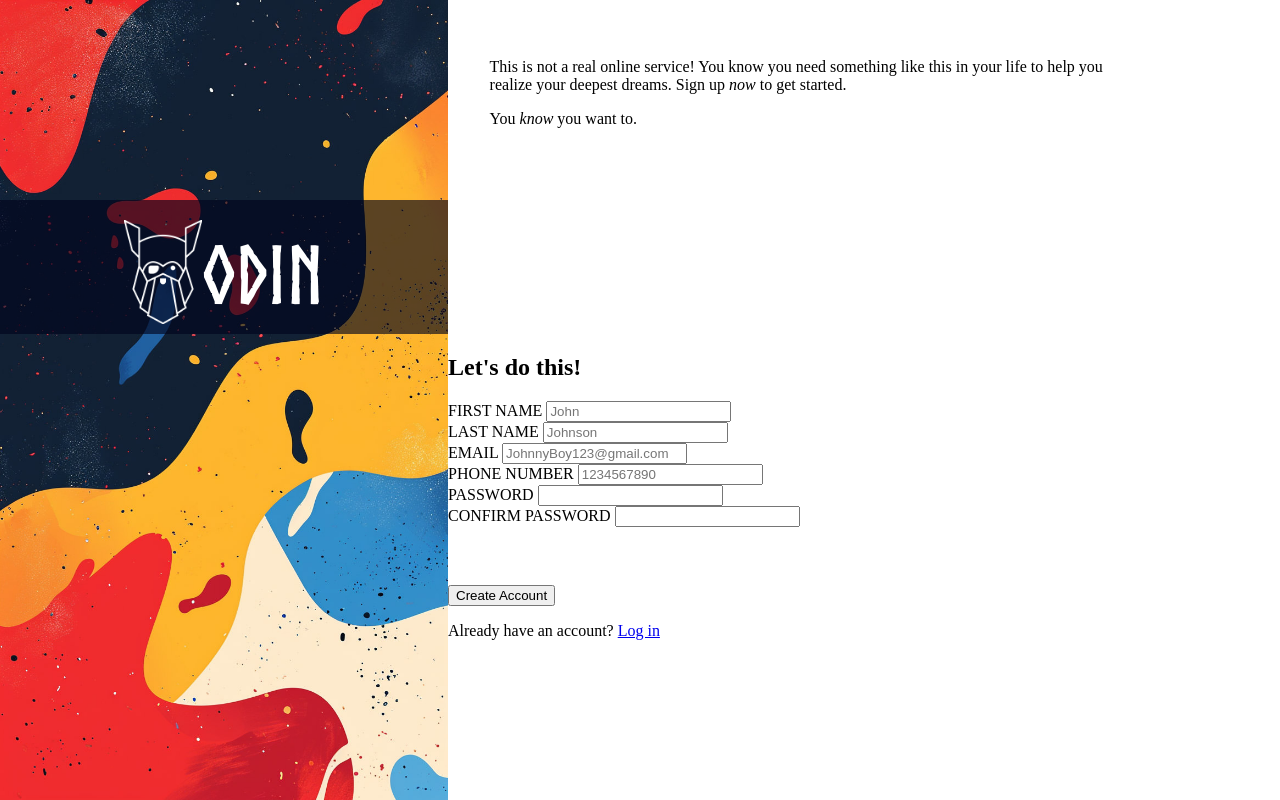
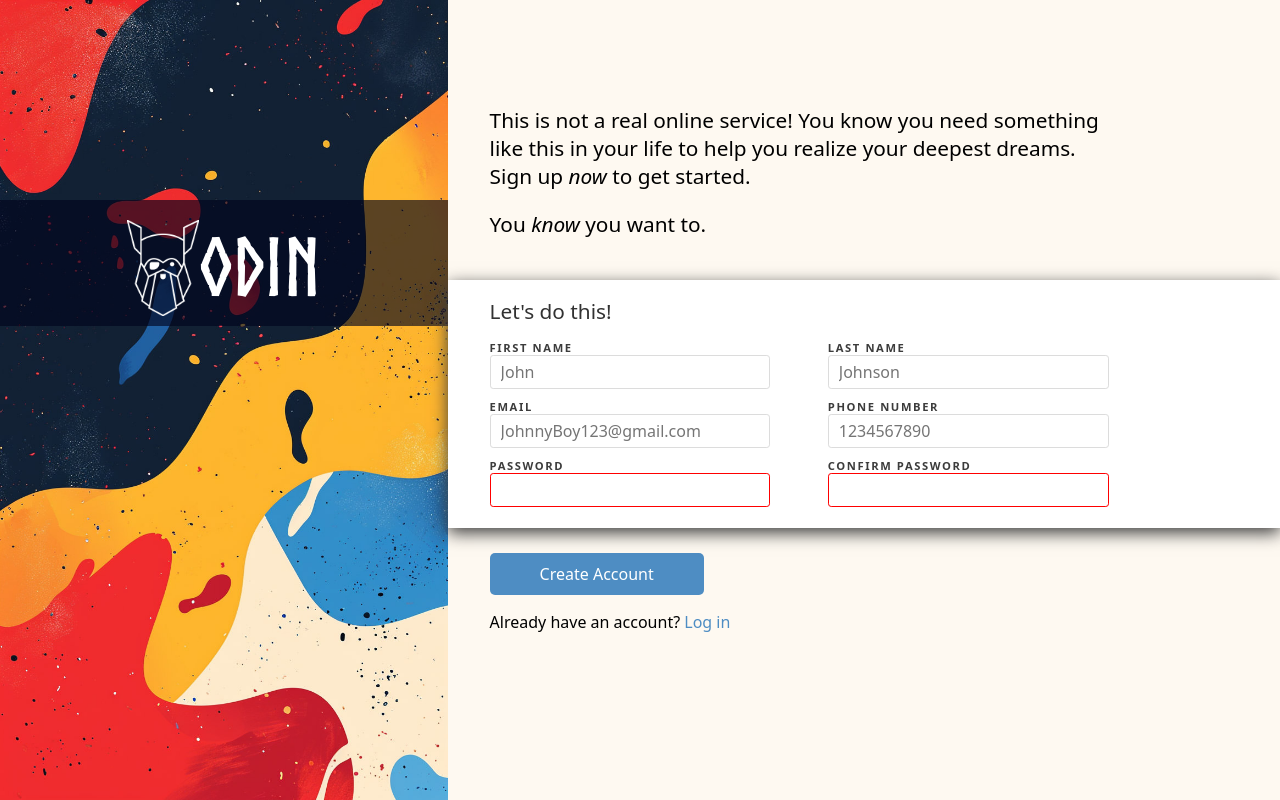
Before and after one commit to cjbarr1013/Sign-up-Form, a plain HTML site: page index.html in a window 1280 px wide. Drawn offline with Linux system fonts and the light colour scheme.

Commit message:
Add formatting to right side content items

```diff
--- a/index.html
+++ b/index.html
@@ -20,8 +20,8 @@
             </div>
         </div>
         <div class="right-middle">
+            <h2>Let's do this!</h2>
             <form id="my-form" action="" method="post">
-                <h2>Let's do this!</h2>
                 <div>
                     <label for="first-name">FIRST NAME</label>
                     <input type="text" id="first-name" name="first-name" placeholder="John" required>
@@ -32,11 +32,11 @@
                 </div>
                 <div>
                     <label for="mail">EMAIL</label>
-                    <input type="email" id="mail" name="user-email" placeholder="JohnnyBoy123@gmail.com">
+                    <input type="email" id="mail" name="user-email" placeholder="JohnnyBoy123@gmail.com" required>
                 </div>
                 <div>
                     <label for="phone">PHONE NUMBER</label>
-                    <input type="tel" id="phone" name="phone" placeholder="1234567890">
+                    <input type="tel" id="phone" name="phone" placeholder="1234567890" required>
                 </div>
                 <div>
                     <label for="pwd">PASSWORD</label>
--- a/style.css
+++ b/style.css
@@ -8,11 +8,13 @@
 
 html {
     height: 100%;
+    font-size: 16px;
 }
 
 body {
+    font-family: system-ui, -apple-system, BlinkMacSystemFont, 'Segoe UI', Roboto, Oxygen, Ubuntu, Cantarell, 'Open Sans', 'Helvetica Neue', sans-serif;
     display: flex;
-    min-height: 100vh;
+    height: 100%;
     margin: 0;
 }
 
@@ -29,13 +31,89 @@ h1 {
 }
 
 h1 img {
-    height: 1.3em;
+    height: 6rem;
     width: auto;
     position: relative;
     top: 20px;
 }
 
+h2 {
+    margin-top: 0;
+    margin-bottom: 10px;
+    font-size: 1.3rem;
+    font-weight: 500;
+    color: rgb(50, 50, 50);
+}
+
+p {
+    margin-bottom: 0;
+}
+
+button {
+    font: inherit;
+    font-weight: 500;
+    color: white;
+    border: none;
+    border-radius: 5px;
+    padding: 10px 50px;
+    background-color: rgb(78, 141, 195);
+    cursor: pointer;
+}
+
+button:hover {
+    opacity: 0.8;
+}
+
+a {
+    text-decoration: none;
+    color: rgb(78, 141, 195);
+}
+
+form {
+    display: flex;
+    flex-wrap: wrap;
+    justify-content: space-between;
+}
+
+form div {
+    margin: 5px 5px 5px 0px;
+    width: 45%;
+}
+
+input {
+    appearance: none;
+    font-family: inherit;
+    font-size: 100%;
+    width: 100%;
+    padding: 5px 10px;
+    box-sizing: border-box;
+    border: 0.1rem solid rgb(220, 220, 220);
+    border-radius: 0.2rem;
+}
+
+input[type="password"]:invalid {
+    border-color: red;
+}
+
+input:focus {
+    outline: none;
+    border-color: rgb(78, 141, 195);
+    box-shadow: 0.1rem 0.1rem 0.3rem rgb(61, 61, 61);
+}
+
+label {
+    font-size: 0.7rem;
+    font-weight: 600;
+    color: rgb(60, 60, 60);
+    letter-spacing: 0.1rem;
+}
+
+input, label {
+    display: block;
+}
+
 .left {
+    height: 100%;
     width: 35%;
     background-image: url('images/background.jpg');
     background-size: cover;
@@ -43,24 +121,43 @@ h1 img {
 }
 
 .right {
+    height: 100%;
     width: 65%;
     display: flex;
     flex-direction: column;
 }
 
+.right > div {
+    box-sizing: border-box;
+}
+
 .right-top {
-    height: 35%;
+    flex: 0 1 35%;
     padding: 5% 20% 5% 5%;
+    vertical-align: bottom;
+    display: flex;
 }
 
 .right-top div {
-
+    align-self: end;
+    font-weight: 500;
+    font-size: 1.3rem;
 }
 
 .right-middle {
-    height: 35%;
+
+    position: relative;
+    z-index: 2;
+    padding: 2% 20% 2% 5%;
+    box-shadow: 0 0.3rem 1rem rgb(61, 61, 61);
 }
 
 .right-bottom {
-    height: 30%;
+    flex-grow: 1;
+    padding: 3% 20% 2% 5%;
 }
+
+.right-top,
+.right-bottom {
+    background-color: rgb(254, 249, 241);
+}
```
